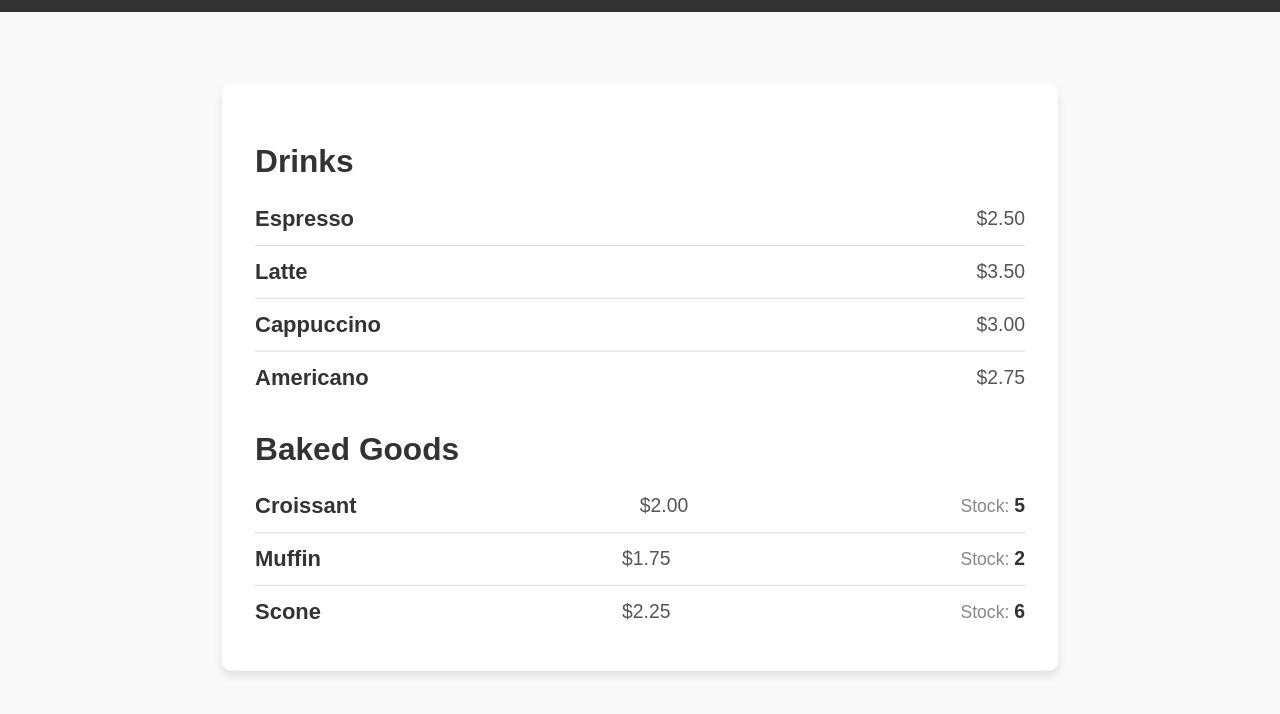
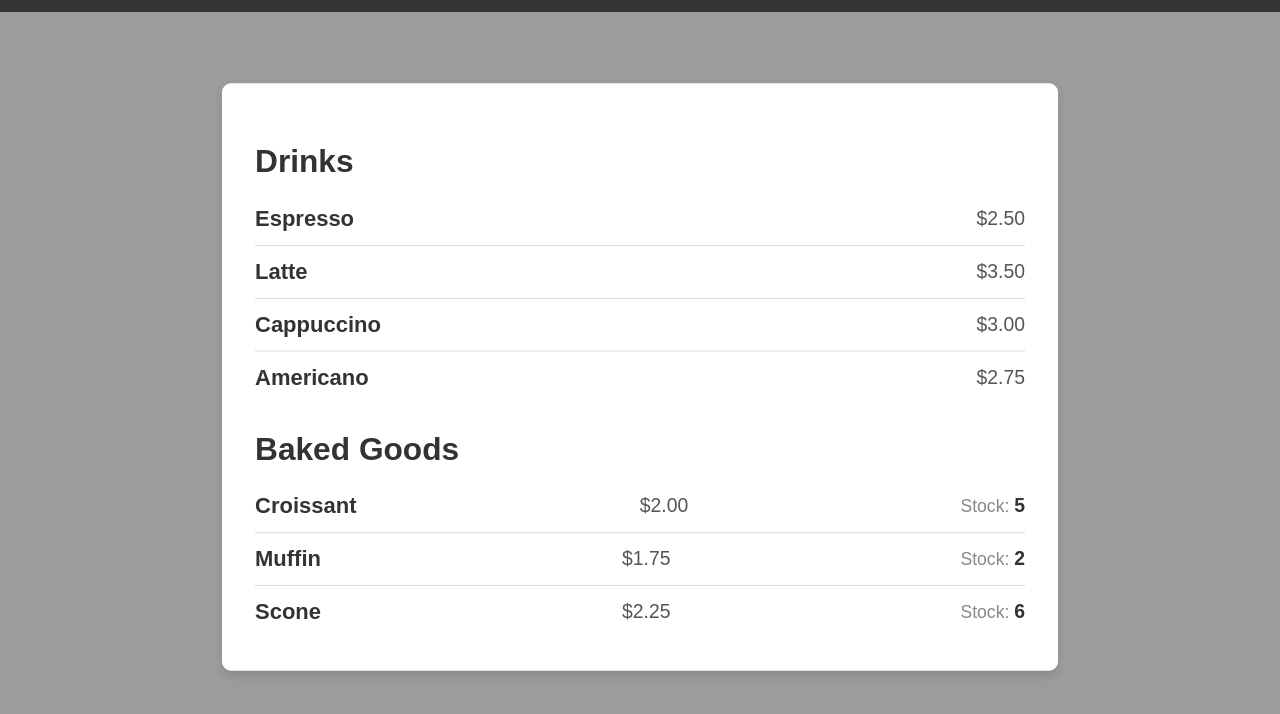
Before and after one commit to gsneor1/liveViewProject, a plain HTML site: page index.html in a window 1280 px wide. Shown: the part 58-772 px from the top of the page. Drawn offline with Linux system fonts and the light colour scheme.

Commit message:
darkened background color in body

```diff
--- a/style.css
+++ b/style.css
@@ -1,6 +1,6 @@
 body {
     font-family: Arial, sans-serif;
-    background-color: #f9f9f9;
+    background-color: #9c9c9c;
     color: #333;
     margin: 0;
     display: flex;
```
